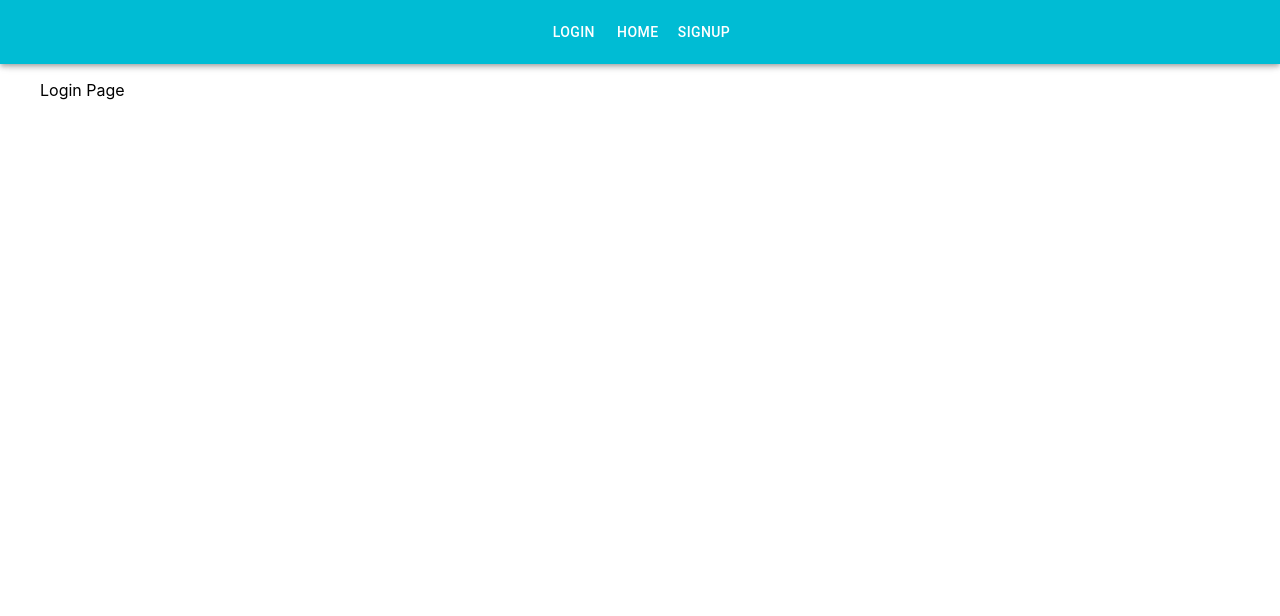
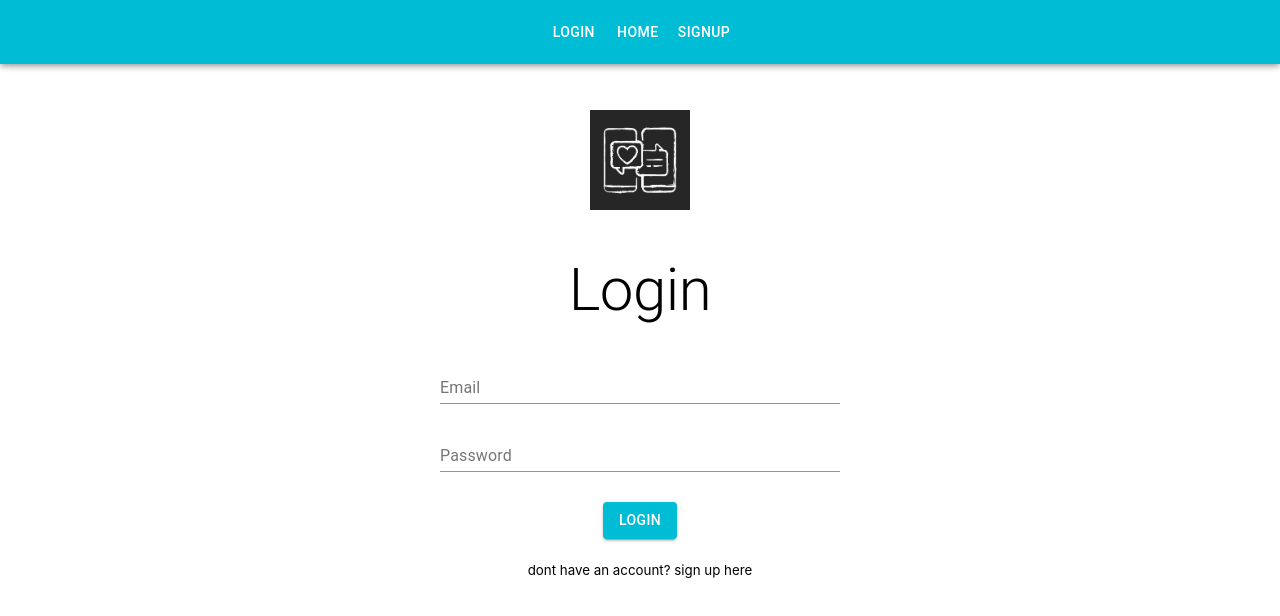
Before and after one commit to Yanes3/socialape-client, a React (Create React App) app: page /login in a window 1280 px wide. Shown: the top 616 px of the page. Built offline with nearby package versions, Linux system fonts and the light colour scheme.

Commit message:
Se crea ruta de logeo a cuenta.

```diff
--- a/package.json
+++ b/package.json
@@ -3,10 +3,11 @@
   "version": "0.1.0",
   "private": true,
   "dependencies": {
-    "@material-ui/core": "^3.9.2",
+    "@material-ui/core": "^4.12.4",
     "@testing-library/jest-dom": "^5.17.0",
     "@testing-library/user-event": "^13.5.0",
-    "axios": "^0.18.0",
+    "axios": "^1.6.8",
+    "dayjs": "^1.8.11",
     "react": "^16.10.0",
     "react-dom": "^16.10.0",
     "react-router-dom": "^5.0.0",
--- a/src/App.css
+++ b/src/App.css
@@ -7,7 +7,7 @@
 }
 
 .container {
-  margin: 80px auto 0 auto;
+  margin: 90px auto 0 auto;
   max-width: 1200px;
 }
 
--- a/src/App.js
+++ b/src/App.js
@@ -2,7 +2,8 @@
 import { BrowserRouter as Router, Route, Switch } from "react-router-dom";
 import "./App.css";
 import MuiThemeProvider from "@material-ui/core/styles/MuiThemeProvider";
-import createMuiTheme from "@material-ui/core/styles/createMuiTheme";
+import createTheme from "@material-ui/core/styles/createTheme";
+
 
 import Navbar from "./components/navbar";
 
@@ -11,7 +12,7 @@
 import Signup from "./pages/signup";
 
 
-const theme = createMuiTheme({
+const theme = createTheme({
   palette: {
     primary: {
       light: "#33c9dc",
--- a/src/components/Scream.js
+++ b/src/components/Scream.js
@@ -1,13 +1,13 @@
 import React, { Component } from "react";
 import withStyles from "@material-ui/core/styles/withStyles";
-import Link from "react-router-dom/Link";
+import { Link } from "react-router-dom";
 
 import Card from "@material-ui/core/Card";
 import CardContent from "@material-ui/core/CardContent";
 import CardMedia from "@material-ui/core/CardMedia";
-import Typorgraphy from "@material-ui/core/Typography";
 import Typography from "@material-ui/core/Typography";
-
+import dayjs from "dayjs";
+import relativeTime from "dayjs/plugin/relativeTime";
 
 const styles = {
   card: {
@@ -25,6 +25,7 @@
 
 class Scream extends Component {
   render() {
+    dayjs.extend(relativeTime);
     const {
       classes,
       scream: {
@@ -39,18 +40,22 @@
     } = this.props;
     return (
       <Card className={classes.card}>
-        <CardMedia image={userImage} title="Profile image" className={classes.image}/>
-        <CardContent class = {classes.content} >
-          <Typorgraphy
+        <CardMedia
+          image={userImage}
+          title="Profile image"
+          className={classes.image}
+        />
+        <CardContent className={classes.content}>
+          <Typography
             variant="h5"
             component={Link}
             to={`./users/${userHandle}`}
             color="primary"
           >
             {userHandle}
-          </Typorgraphy>
+          </Typography>
           <Typography variant="body2" color="textSecondary">
-            {createdAt}
+            {dayjs(createdAt).fromNow()}
           </Typography>
           <Typography variant="body1">{body}</Typography>
         </CardContent>
--- a/src/components/navbar.js
+++ b/src/components/navbar.js
@@ -1,5 +1,5 @@
 import React, { Component } from "react";
-import Link from "react-router-dom/Link";
+import {Link} from "react-router-dom";
 
 import AppBar from "@material-ui/core/AppBar";
 import Toolbar from "@material-ui/core/Toolbar";
--- a/src/pages/home.js
+++ b/src/pages/home.js
@@ -21,12 +21,12 @@
   }
   render() {
     let recentScreamsMarkup = this.state.screams ? (
-      this.state.screams.map((scream) => <Scream scream={scream} />)
+      this.state.screams.map((scream) => <Scream  key={scream.screamId} scream={scream} />)
     ) : (
       <p>Loading...</p>
     );
     return (
-      <Grid container spacing={16}>
+      <Grid container spacing={10}>
         <Grid item sm={8} xs={12}>
           {recentScreamsMarkup}
         </Grid>
--- a/src/pages/login.js
+++ b/src/pages/login.js
@@ -1,11 +1,151 @@
-import React, { Component } from 'react'
+import React, { Component } from "react";
+import withStyles from "@material-ui/core/styles/withStyles";
+import PropTypes from "prop-types";
+import Grid from "@material-ui/core/Grid";
+import AppIcon from "../images/icon.jpg";
+import Typography from "@material-ui/core/Typography";
+import TextField from "@material-ui/core/TextField";
+import Button from "@material-ui/core/Button";
+import axios from "axios";
+import { Link } from "react-router-dom";
+import { CircularProgress } from "@material-ui/core";
+
+const styles = {
+  form: {
+    textAlign: "center",
+  },
+  image: {
+    margin: "20px auto 20px auto",
+    width: "25%",
+  },
+  pageTitle: {
+    margin: "20px auto 20px auto",
+  },
+  textField: {
+    margin: "10px auto 10px auto",
+  },
+  button: {
+    marginTop: 20,
+    marginBottom: 20,
+    position: "relative",
+  },
+  customError: {
+    color: "red",
+    fontSize: "0.8rem",
+    marginTop: 10,
+  },
+  progress: {
+    position: "absolute",
+  },
+};
 
 class Login extends Component {
+  constructor() {
+    super();
+    this.state = {
+      email: "",
+      password: "",
+      loading: false,
+      errors: {},
+    };
+  }
+  handleSubmit = (event) => {
+    event.preventDefault();
+    this.setState({
+      loading: true,
+    });
+    const userData = {
+      email: this.state.email,
+      password: this.state.password,
+    };
+    axios
+      .post("/login", userData)
+      .then((res) => {
+        console.log(res.data);
+        this.setState({
+          loading: false,
+        });
+        this.props.history.push("/");
+      })
+      .catch((err) => {
+        this.setState({
+          errors: err.response.data,
+          loading: false,
+        });
+      });
+  };
+  handleChange = (event) => {
+    this.setState({
+      [event.target.name]: event.target.value,
+    });
+  };
   render() {
+    const { classes } = this.props;
+    const { errors, loading } = this.state;
     return (
-      <div>Login Page</div>
-    )
+      <Grid container className={classes.form}>
+        <Grid item sm />
+        <Grid item sm>
+          <img src={AppIcon} alt="icon page" className={classes.image} />
+          <Typography variant="h2" className={classes.pageTitle}>
+            Login
+          </Typography>
+          <form noValidate onSubmit={this.handleSubmit}>
+            <TextField
+              id="email"
+              name="email"
+              type="email"
+              label="Email"
+              className={classes.textField}
+              helperText={errors.email}
+              error={errors.email ? true : false}
+              value={this.state.email}
+              onChange={this.handleChange}
+              fullWidth
+            />
+            <TextField
+              id="password"
+              name="password"
+              type="password"
+              label="Password"
+              className={classes.textField}
+              helperText={errors.password}
+              error={errors.password ? true : false}
+              value={this.state.password}
+              onChange={this.handleChange}
+              fullWidth
+            />
+            {errors.general && (
+              <Typography variant="body2" className={classes.customError}>
+                {errors.general}
+              </Typography>
+            )}
+            <Button
+              type="submit"
+              variant="contained"
+              color="primary"
+              className={classes.button}
+              disabled={loading}
+            >
+              Login
+              {loading && (
+                <CircularProgress size={30} className={classes.progress} />
+              )}
+            </Button>
+            <br />
+            <small>
+              dont have an account? sign up <a href="/signup">here</a>
+            </small>
+          </form>
+        </Grid>
+        <Grid item sm />
+      </Grid>
+    );
   }
 }
 
-export default Login;
+Login.propTypes = {
+  classes: PropTypes.object.isRequired,
+};
+
+export default withStyles(styles)(Login);
```
Also changed, not shown: src/images/icon.jpg (added), 1 other file (tests, documents, lock files or other folders).
